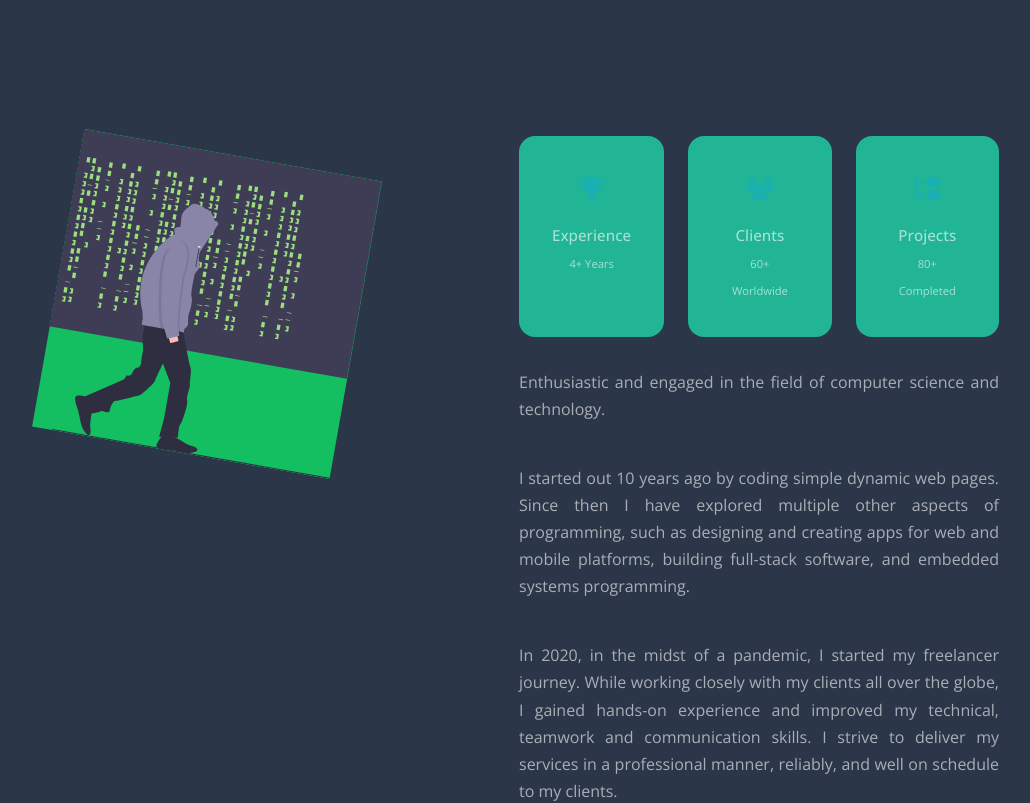
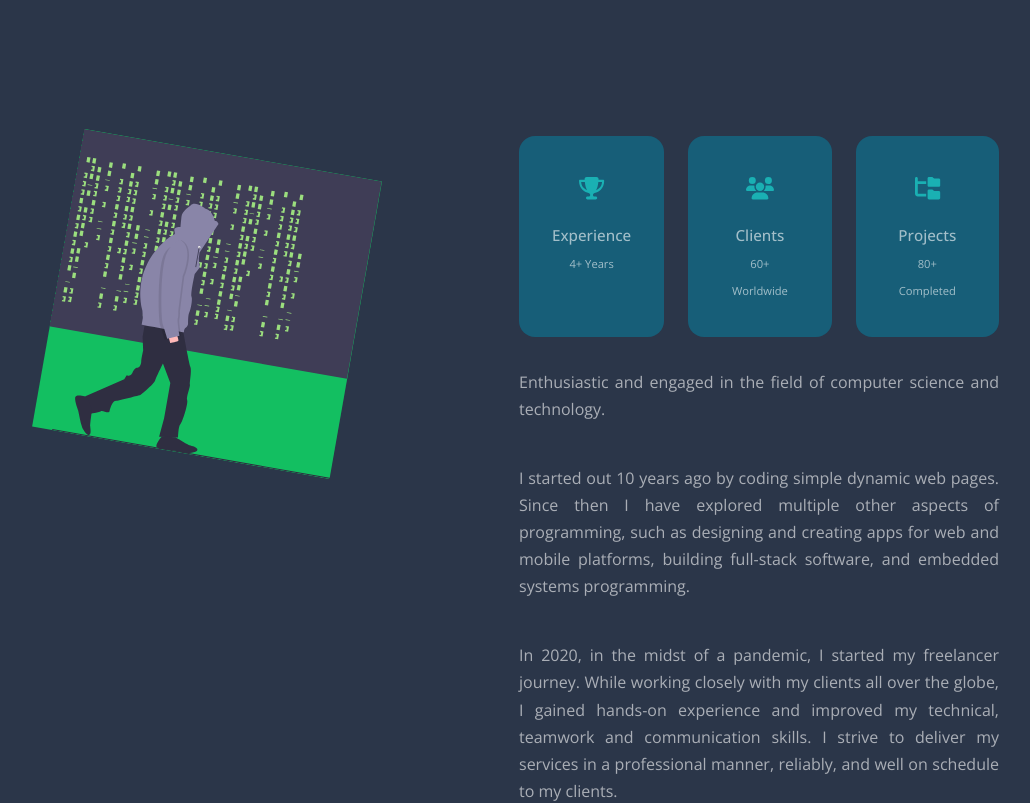
Before and after one commit to szpricky/szpricky, a React (Create React App) app: page / in a window 1280 px wide. Shown: the part 983-1786 px from the top of the page, without its empty margins (121-1151 px from the left). Built offline with nearby package versions, Linux system fonts and the light colour scheme.

Commit message:
Update index.scss

```diff
--- a/src/index.scss
+++ b/src/index.scss
@@ -1,5 +1,5 @@
 $color-bg: #2b3649;
-$color-bg-variant: #21b595;
+$color-bg-variant: #175e78;
 $color-primary: #1ab0b3;
 $color-primary-variant: #13bf61;
 $color-white: #fff;
```
